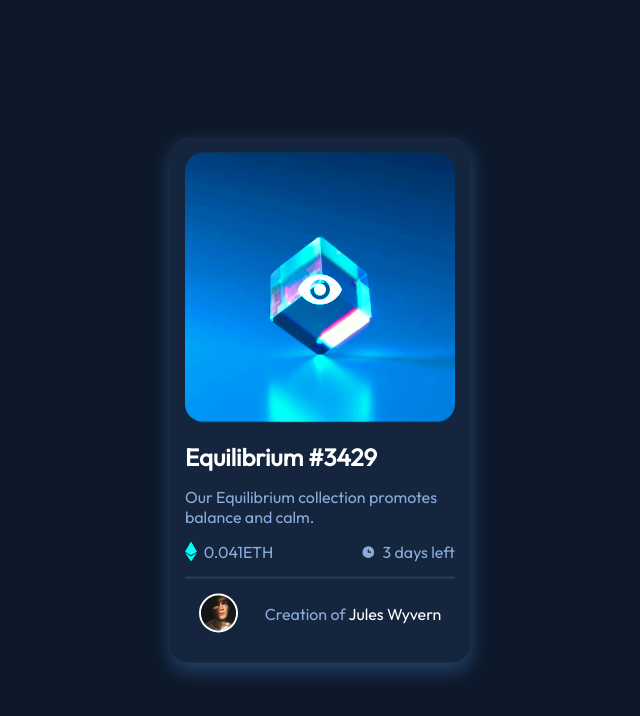
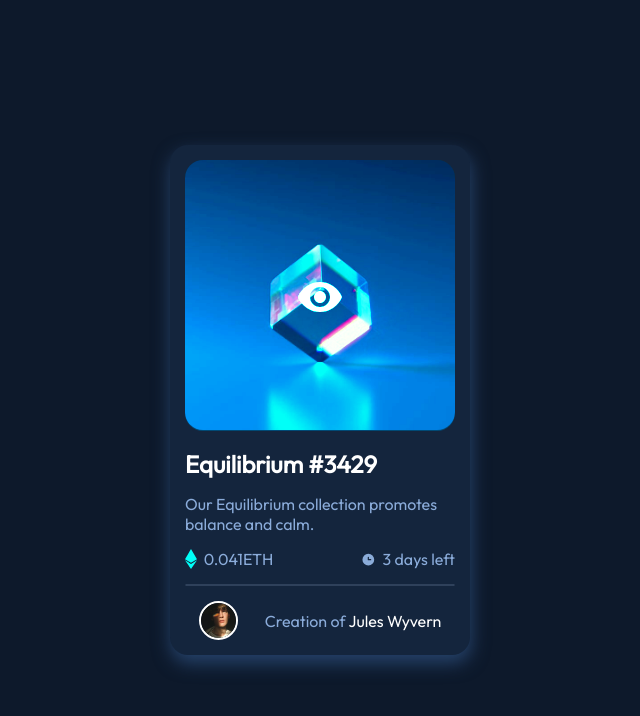
Before and after one commit to Mahad410/nft, a plain HTML site: page index.html in a window 1280 px wide. In both pictures the pointer is over the element 640 px from the left and 289 px from the top of the page. Shown: the whole page, without its empty margins (320-960 px from the left). Drawn offline with Linux system fonts and the light colour scheme.

Commit message:
NFT preview card using css html for front-end mentor

```diff
--- a/style.css
+++ b/style.css
@@ -28,6 +28,7 @@ body {
 .image img {
     object-fit: cover;
     border-radius: 18px;
+    overflow: hidden;
 }
 
 .image {
@@ -40,8 +41,8 @@ body {
     background-color: #00fff7;
     right: 0;
     left: 0;
-    min-height: 98%;
-    transition: 300ms all ease-in-out;
+    top: 0;
+    min-height: 99%;
     mix-blend-mode: overlay;
     border-radius: 18px;
 }
@@ -99,7 +100,7 @@ a:hover {
 }
 
 .profile {
-    margin: 15px auto;
+    margin: 15px 0 0;
     display: flex;
     justify-content: space-around;
     align-items: center;
```
